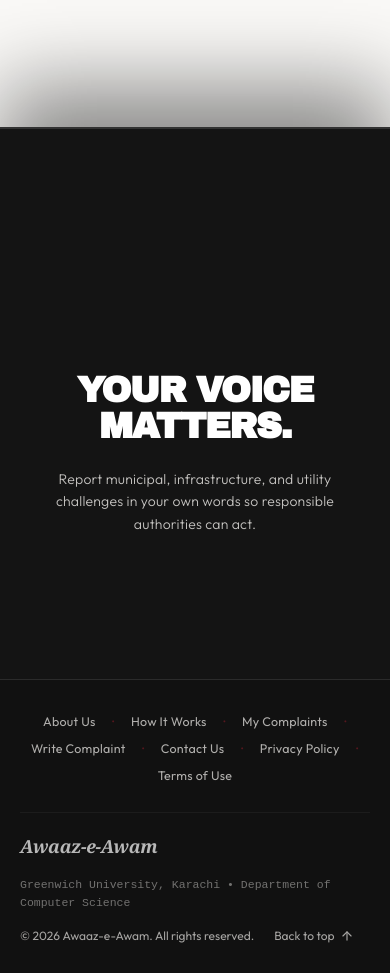
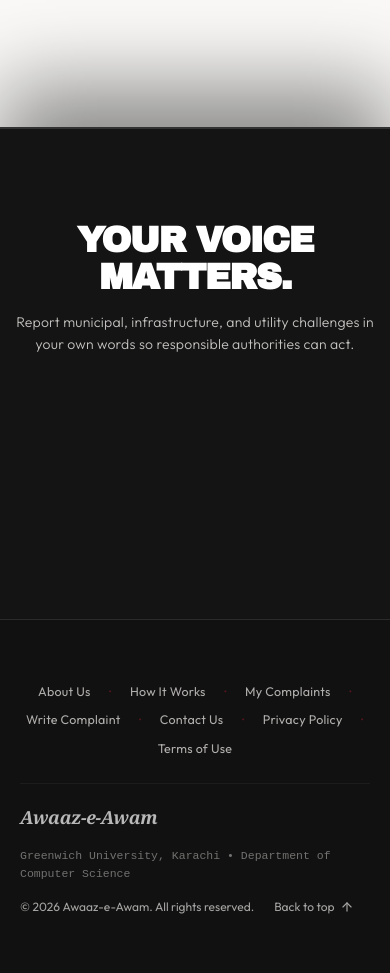
Before and after one commit to Fahadali9932/roman-urdu-complaint-classifier, a React (Vite) app: page / in a window 390 px wide. Shown: the part 3080-4053 px from the top of the page. Built offline with nearby package versions, Linux system fonts and the light colour scheme; a web font is replaced by a local one.

Commit message:
feat: center footer headline, reveal complete navigation panel, and eliminate trailing empty page space (Checkpoint B)

```diff
--- a/src/components/layout/PublicFooter.css
+++ b/src/components/layout/PublicFooter.css
@@ -10,49 +10,62 @@
   width: 100%;
   background-color: #141414;
   color: #F7F6F3;
-  overflow: hidden;
+  overflow: visible;
   font-family: 'Outfit', -apple-system, BlinkMacSystemFont, sans-serif;
   border-top: 1px solid #323232;
 }
 
 .footer-animated-track {
-  min-height: 220vh;
+  min-height: 175vh;
 }
 
 .footer-canvas {
   width: 100%;
-  min-height: 100vh;
+  height: 100vh;
   display: flex;
   flex-direction: column;
   justify-content: space-between;
   background-color: #141414;
+  overflow: hidden;
 }
 
-/* Statement Section (Upper Portion) */
+/* Statement Section (Upper Portion ~55% height) */
 .footer-statement-section {
   position: relative;
   z-index: 10;
-  flex: 1;
+  flex: 1 1 auto;
   display: flex;
+  flex-direction: column;
+  align-items: center;
+  justify-content: flex-start;
+  padding-top: clamp(88px, 11vh, 108px);
+  padding-bottom: 20px;
+  padding-left: clamp(16px, 4vw, 40px);
+  padding-right: clamp(16px, 4vw, 40px);
+  text-align: center;
+  width: 100%;
+}
+
+.footer-statement-inner {
+  max-width: 1380px;
+  margin: 0 auto;
+  width: 100%;
+  display: flex;
+  flex-direction: column;
   align-items: center;
   justify-content: center;
-  padding: clamp(70px, 14vh, 140px) clamp(24px, 6vw, 80px) 20px;
   text-align: center;
 }
 
-.footer-statement-inner {
-  max-width: 1200px;
-  margin: 0 auto;
-  width: 100%;
-}
-
 .footer-statement-headline {
-  font-size: clamp(2.25rem, 6.2vw, 7.5rem);
-  line-height: 1.0;
+  font-size: clamp(2.25rem, min(5.4vw, 7.8vh), 5.5rem);
+  line-height: 1.02;
   letter-spacing: -0.04em;
   text-transform: uppercase;
   color: #FFFFFF;
-  margin: 0 0 24px;
+  margin: 0 auto 16px;
+  text-align: center;
+  width: 100%;
 }
 
 @media (min-width: 768px) {
@@ -62,27 +75,35 @@
 }
 
 .footer-statement-sub {
-  font-size: clamp(14px, 1.25vw, 18px);
+  font-size: clamp(14px, 1.2vw, 17px);
   line-height: 1.6;
   color: #E5E3E0;
   max-width: 620px;
   margin: 0 auto;
   font-weight: 300;
   opacity: 0.85;
+  text-align: center;
 }
 
-/* Navigation & Academic Attribution Panel (Lower ~40-50% Portion) */
+/* Navigation & Academic Attribution Panel (Lower ~45% Portion) */
 .footer-navigation-panel {
   position: relative;
   z-index: 10;
   border-top: 1px solid rgba(229, 227, 224, 0.12);
   background-color: #111111;
+  min-height: clamp(260px, 42vh, 380px);
+  display: flex;
+  flex-direction: column;
+  justify-content: center;
   padding: 32px clamp(20px, 5vw, 64px) 28px;
+  width: 100%;
+  flex-shrink: 0;
 }
 
 .footer-navigation-inner {
   max-width: 1280px;
   margin: 0 auto;
+  width: 100%;
 }
 
 .footer-minimal-nav {
@@ -90,8 +111,8 @@
   flex-wrap: wrap;
   align-items: center;
   justify-content: center;
-  gap: 8px 16px;
-  margin-bottom: 28px;
+  gap: 10px 18px;
+  margin-bottom: clamp(20px, 3vh, 30px);
 }
 
 .footer-nav-link {
--- a/src/components/layout/PublicFooter.tsx
+++ b/src/components/layout/PublicFooter.tsx
@@ -91,23 +91,23 @@ export const PublicFooter: React.FC<PublicFooterProps> = ({ isHomePage }) => {
     (p: number) => {
       if (prefersReducedMotion || isMobile || !isHome) return;
 
-      // Headline movement: starts lower (centered in dark space) and glides upward into upper position
-      const tHeadline = smoother(clamp01(p / 0.75));
-      const headlineY = (1 - tHeadline) * 110;
+      // Headline movement: starts slightly lower and glides upward smoothly into position below navbar
+      const tHeadline = smoother(clamp01(p / 0.70));
+      const headlineY = (1 - tHeadline) * 60;
       if (headlineRef.current) {
         headlineRef.current.style.transform = `translate3d(0, ${headlineY}px, 0)`;
       }
 
       // Subtitle fade and subtle elevation
-      const tSub = smoother(clamp01((p - 0.15) / 0.45));
+      const tSub = smoother(clamp01((p - 0.08) / 0.45));
       if (subRef.current) {
         subRef.current.style.opacity = `${tSub * 0.85}`;
-        subRef.current.style.transform = `translate3d(0, ${(1 - tSub) * 20}px, 0)`;
+        subRef.current.style.transform = `translate3d(0, ${(1 - tSub) * 16}px, 0)`;
       }
 
-      // Lower navigation panel: reveals and expands upward from below, taking ~45% space
-      const tNav = smoother(clamp01((p - 0.25) / 0.55));
-      const navY = (1 - tNav) * 90;
+      // Lower navigation panel: reveals and settles into place, occupying lower ~45% space
+      const tNav = smoother(clamp01((p - 0.12) / 0.58));
+      const navY = (1 - tNav) * 28;
       if (navPanelRef.current) {
         navPanelRef.current.style.transform = `translate3d(0, ${navY}px, 0)`;
         navPanelRef.current.style.opacity = `${tNav}`;
@@ -133,14 +133,15 @@ export const PublicFooter: React.FC<PublicFooterProps> = ({ isHomePage }) => {
         const current = currentProgressRef.current;
         const diff = target - current;
 
-        if (Math.abs(diff) <= 0.0003) {
+        if (Math.abs(diff) <= 0.0008) {
           currentProgressRef.current = target;
           applyMotion(target);
           rafId.current = null;
           return;
         }
 
-        const next = current + diff * 0.18;
+        // Responsive tracking: 0.40 eliminates scroll lag and post-scroll drift
+        const next = current + diff * 0.40;
         currentProgressRef.current = next;
         applyMotion(next);
         rafId.current = requestAnimationFrame(updateLoop);
@@ -192,7 +193,7 @@ export const PublicFooter: React.FC<PublicFooterProps> = ({ isHomePage }) => {
             <h2
               ref={headlineRef}
               className="footer-statement-headline font-display will-change-transform"
-              style={isHome && !isMobile && !prefersReducedMotion ? { transform: 'translate3d(0, 110px, 0)' } : undefined}
+              style={isHome && !isMobile && !prefersReducedMotion ? { transform: 'translate3d(0, 60px, 0)' } : undefined}
             >
               {t('footerHeadline')}
             </h2>
@@ -201,7 +202,7 @@ export const PublicFooter: React.FC<PublicFooterProps> = ({ isHomePage }) => {
             <p
               ref={subRef}
               className="footer-statement-sub font-ui will-change-transform"
-              style={isHome && !isMobile && !prefersReducedMotion ? { opacity: 0, transform: 'translate3d(0, 20px, 0)' } : undefined}
+              style={isHome && !isMobile && !prefersReducedMotion ? { opacity: 0, transform: 'translate3d(0, 16px, 0)' } : undefined}
             >
               {t('footerSubtitle')}
             </p>
@@ -212,7 +213,7 @@ export const PublicFooter: React.FC<PublicFooterProps> = ({ isHomePage }) => {
         <div
           ref={navPanelRef}
           className="footer-navigation-panel will-change-transform"
-          style={isHome && !isMobile && !prefersReducedMotion ? { opacity: 0, transform: 'translate3d(0, 90px, 0)' } : undefined}
+          style={isHome && !isMobile && !prefersReducedMotion ? { opacity: 0, transform: 'translate3d(0, 28px, 0)' } : undefined}
         >
           <div className="footer-navigation-inner">
             {/* Minimal Navigation Links Bar */}
```
